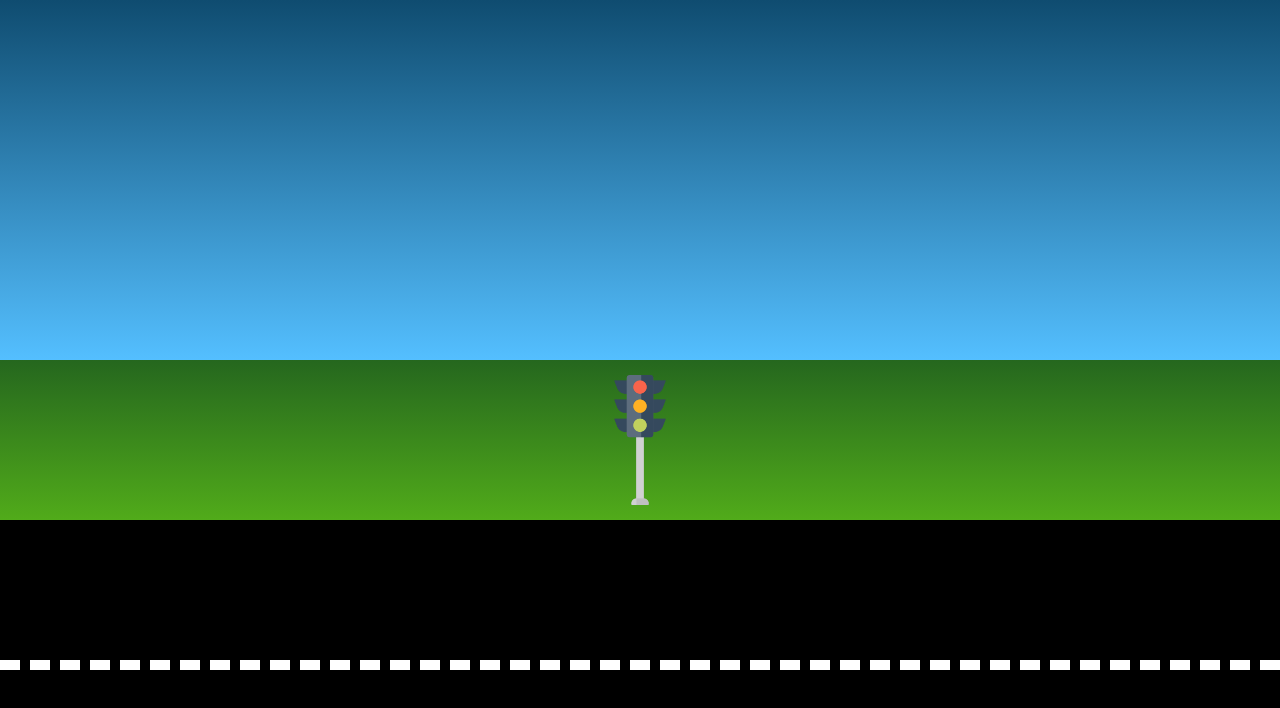
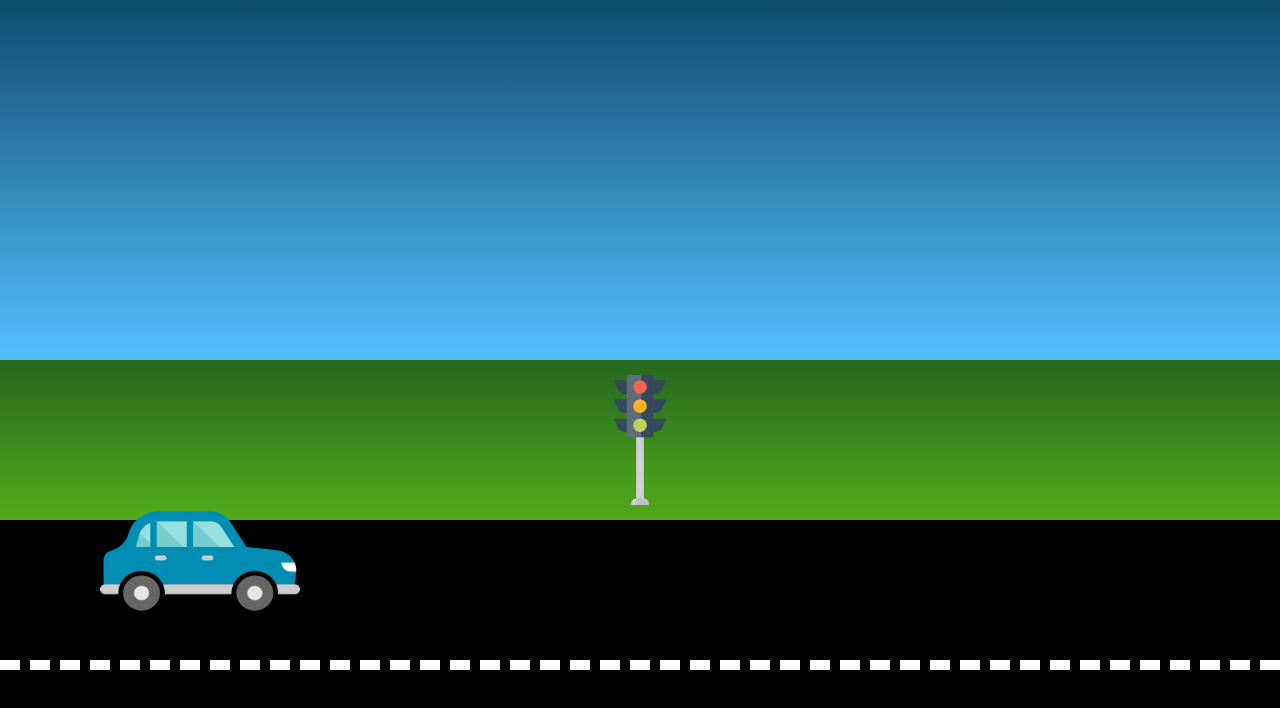
Before and after one commit to Petru-the-real-one/Road-Rampage, a plain HTML site: page index.html in a window 1280 px wide. Drawn offline with Linux system fonts and the light colour scheme.

Commit message:
First Commit

```diff
--- a/index.html
+++ b/index.html
@@ -17,5 +17,10 @@
     <div class="RoadHalf1"></div>
     <div class="RoadHalf2"></div>
     <div class="Sun"></div>
+    <div class="Car1">
+      <img src="car.png" alt="A car" />
+    </div>
+
+    </div>
   </body>
 </html>
--- a/style.css
+++ b/style.css
@@ -30,3 +30,12 @@
   background-color: black;
   border-top: 10px dashed white;
 }
+.Car1 {
+  position: absolute;
+  bottom: 140px;
+  left: 100px;
+}
+.Car1 img {
+  width: 200px;
+  height: 190px;
+}
```
Also changed, not shown: car.png (added).
